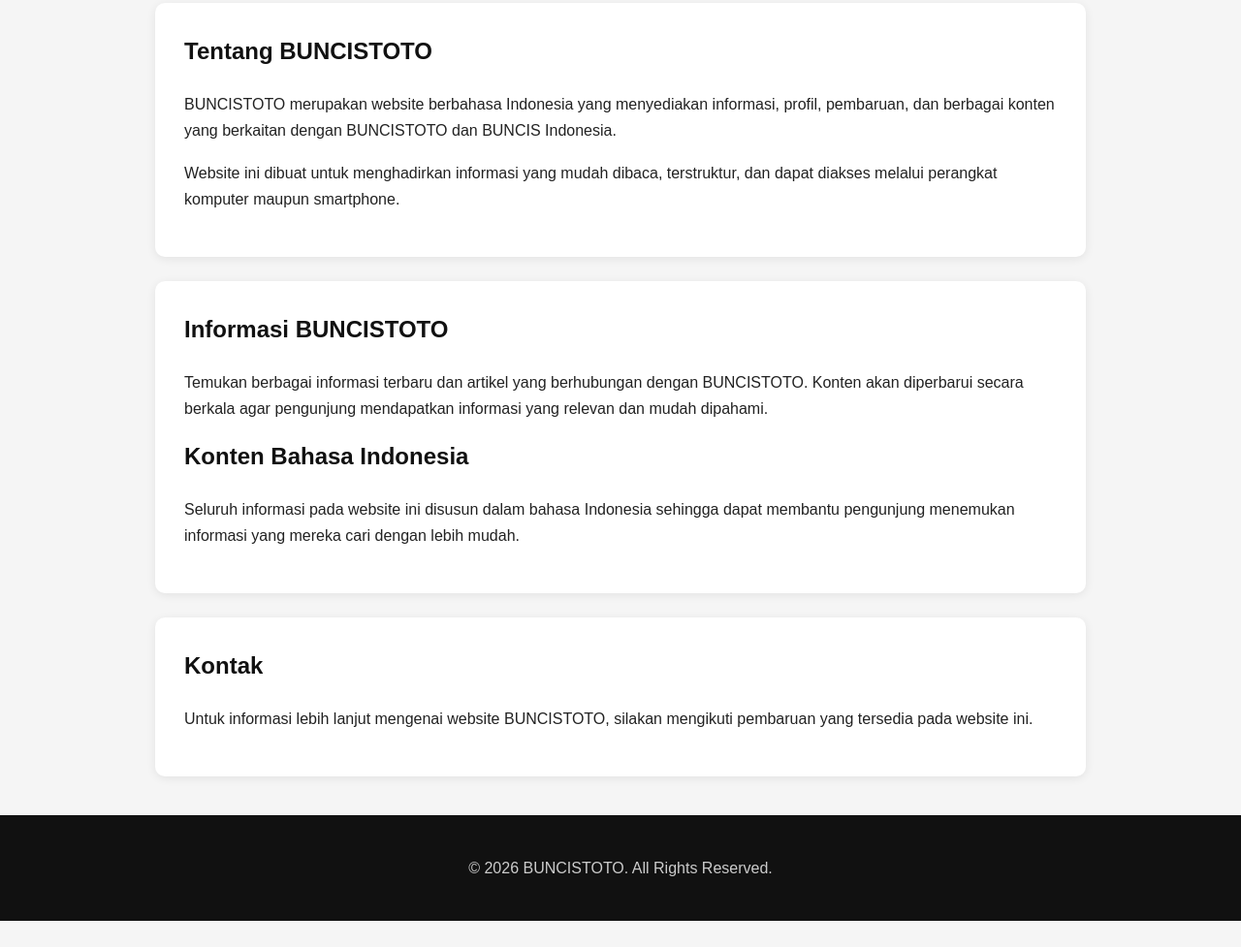
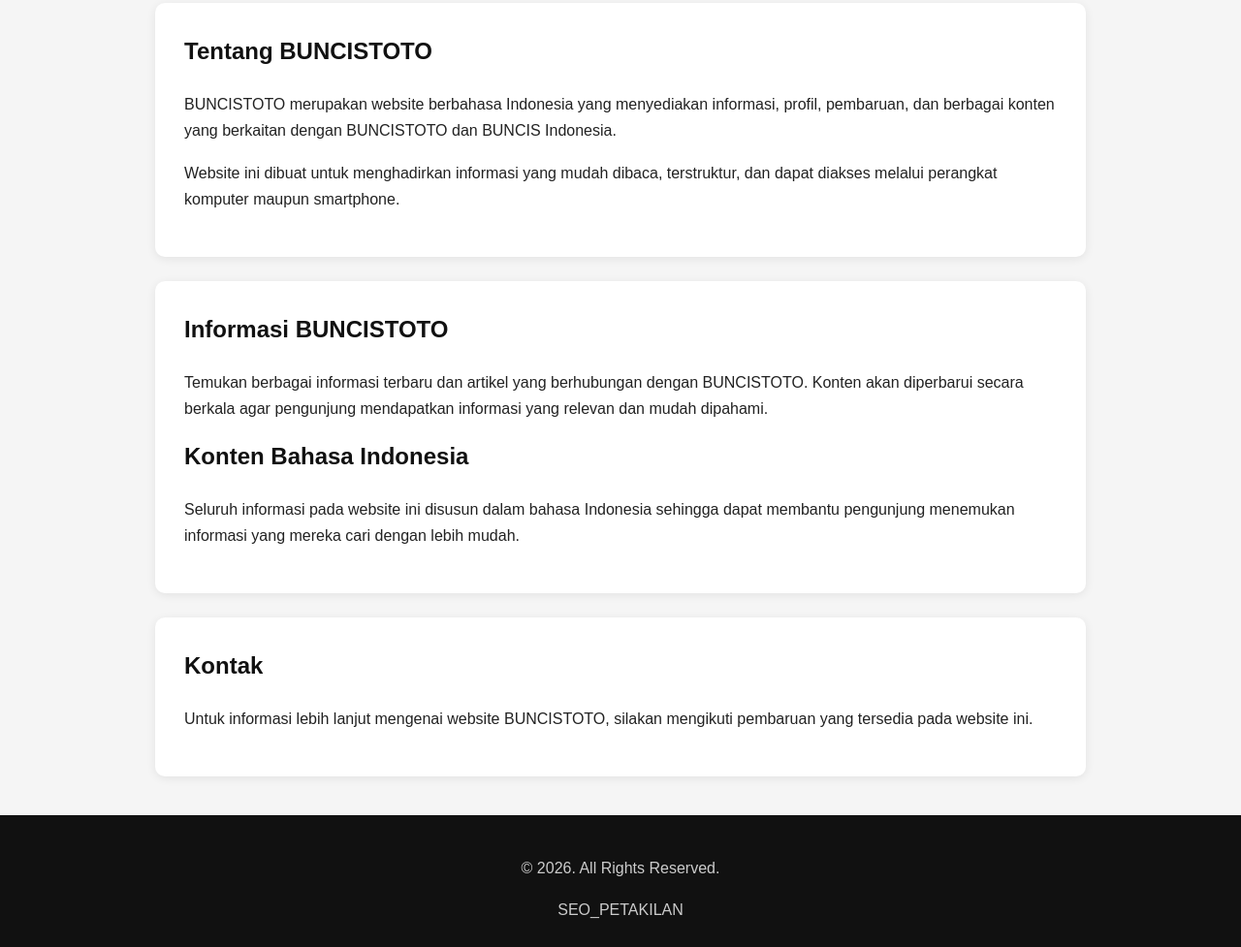
Before and after one commit to noviyanti90904-png/buncistoto, a plain HTML site: page index.html in a window 1280 px wide. Shown: the part 306-1283 px from the top of the page at 97% size. Before the commit the page ends 1256 px from the top, so only its background shows below. Drawn offline with Linux system fonts and the light colour scheme.

Commit message:
Update index.html

```diff
--- a/index.html
+++ b/index.html
@@ -160,7 +160,7 @@
 </main>
 
 <footer>
-    <p>&copy; 2026 BUNCISTOTO. All Rights Reserved.</p>
+    <p>&copy; 2026. All Rights Reserved.</p> SEO_PETAKILAN
 </footer>
 
 </body>
```
